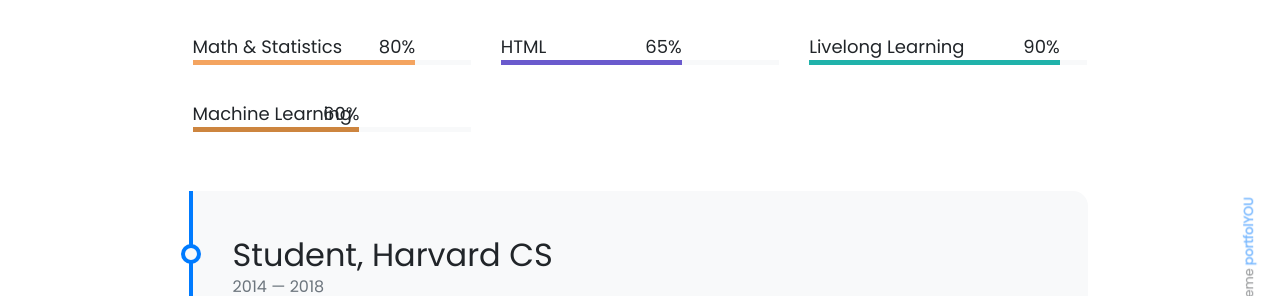
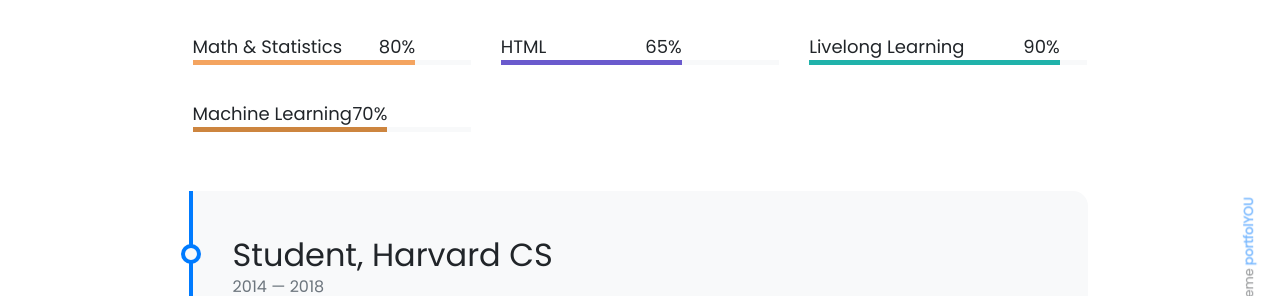
Before and after one commit to SimonLuder/simonluder.github.io, a Jekyll site: the page built from pages/about.md, in a window 1280 px wide. Shown: the part 534-830 px from the top of the page. Built offline with Jekyll 4.4.1, drawn with Linux system fonts in a browser that asks for light colours; nearby versions of some CDN libraries; emoji names are drawn with the system emoji font.

Commit message:
Update datascience-skills.yml

```diff
--- a/_data/datascience-skills.yml
+++ b/_data/datascience-skills.yml
@@ -11,5 +11,5 @@
   color: sandybrown
 
 - name: Machine Learning
-  percentage: 60
+  percentage: 70
   color: peru
```
